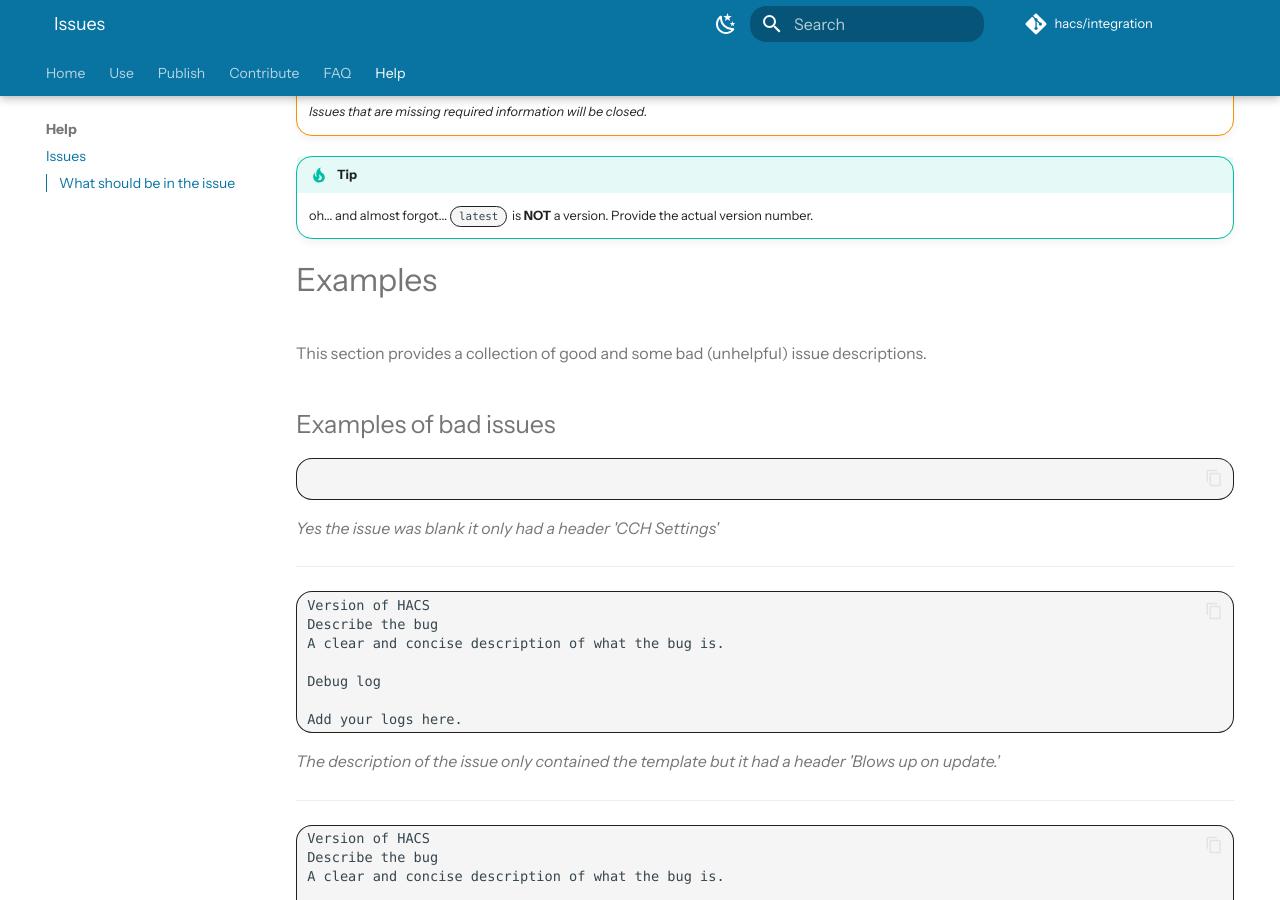
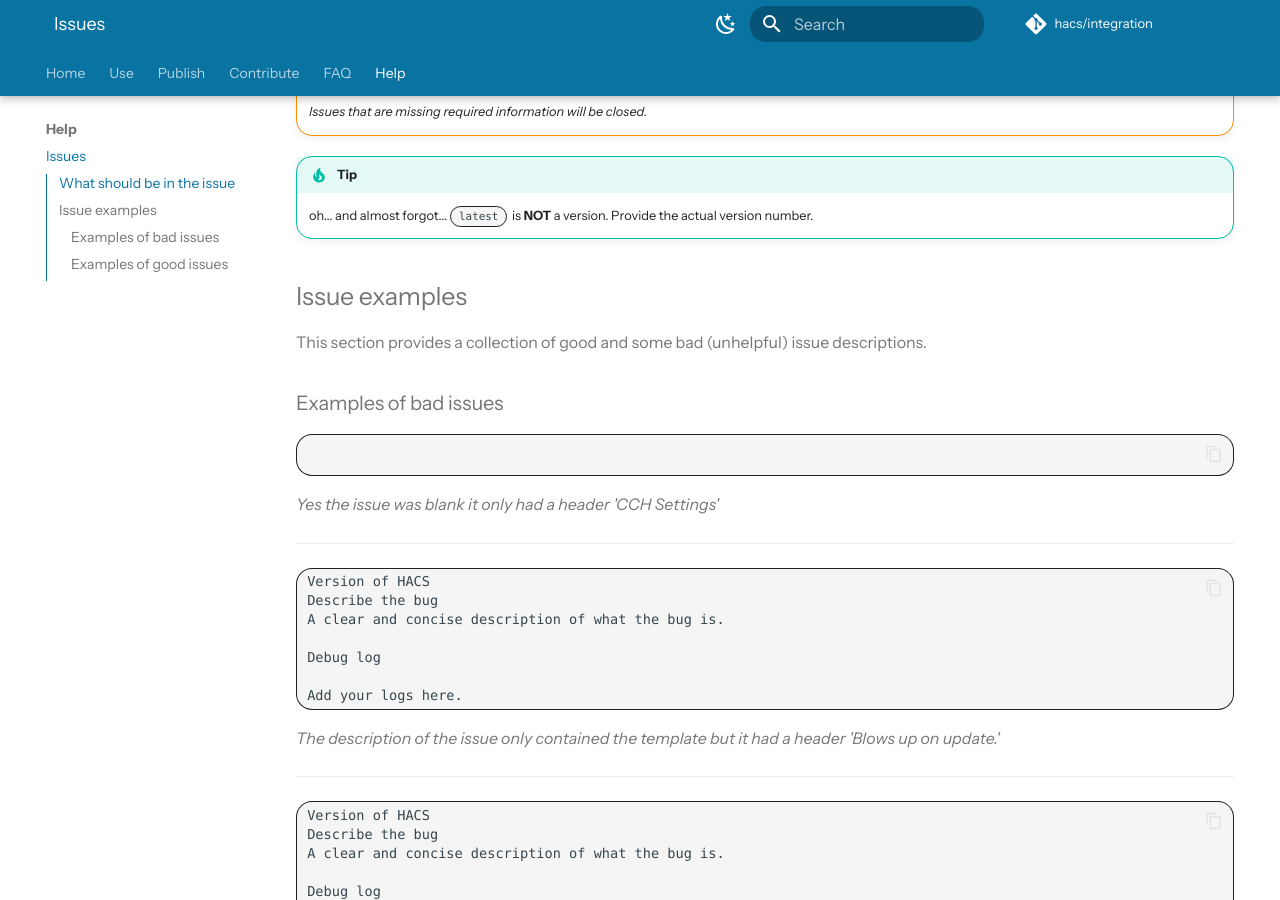
Before and after one commit to hacs/documentation, an MkDocs documentation site: the page built from source/docs/help/issues.md, in a window 1280 px wide and 900 px high, scrolled down 896 px. Built offline with MkDocs 1.6.1 and Material for MkDocs 9.7.7, drawn with Linux system fonts in a browser that asks for light colours; some web fonts are replaced; plug-ins that fetch from the network failed and are left out; comment, search, counter and statistics services are not loaded.

Commit message:
Fix headings hierarchy

````diff
--- a/source/docs/help/issues.md
+++ b/source/docs/help/issues.md
@@ -36,12 +36,12 @@ The content of the issue depends on the type of issue. At least, include the fol
     oh... and almost forgot... `latest` is **NOT** a version. Provide the actual version number.
 
 
-# Examples
+## Issue examples
 
 This section provides a collection of good and some bad (unhelpful) issue descriptions.
 
 
-## Examples of bad issues
+### Examples of bad issues
 
 ```text
 
@@ -84,7 +84,7 @@ I checked and it exactly how its supposed to be
 even replaced the whole hacs folder with a fresh download
 ```
 
-## Examples of good issues
+### Examples of good issues
 
 _Good issues have too much text to extract it (some also have screenshots), but a few are linked below:_
 
````
